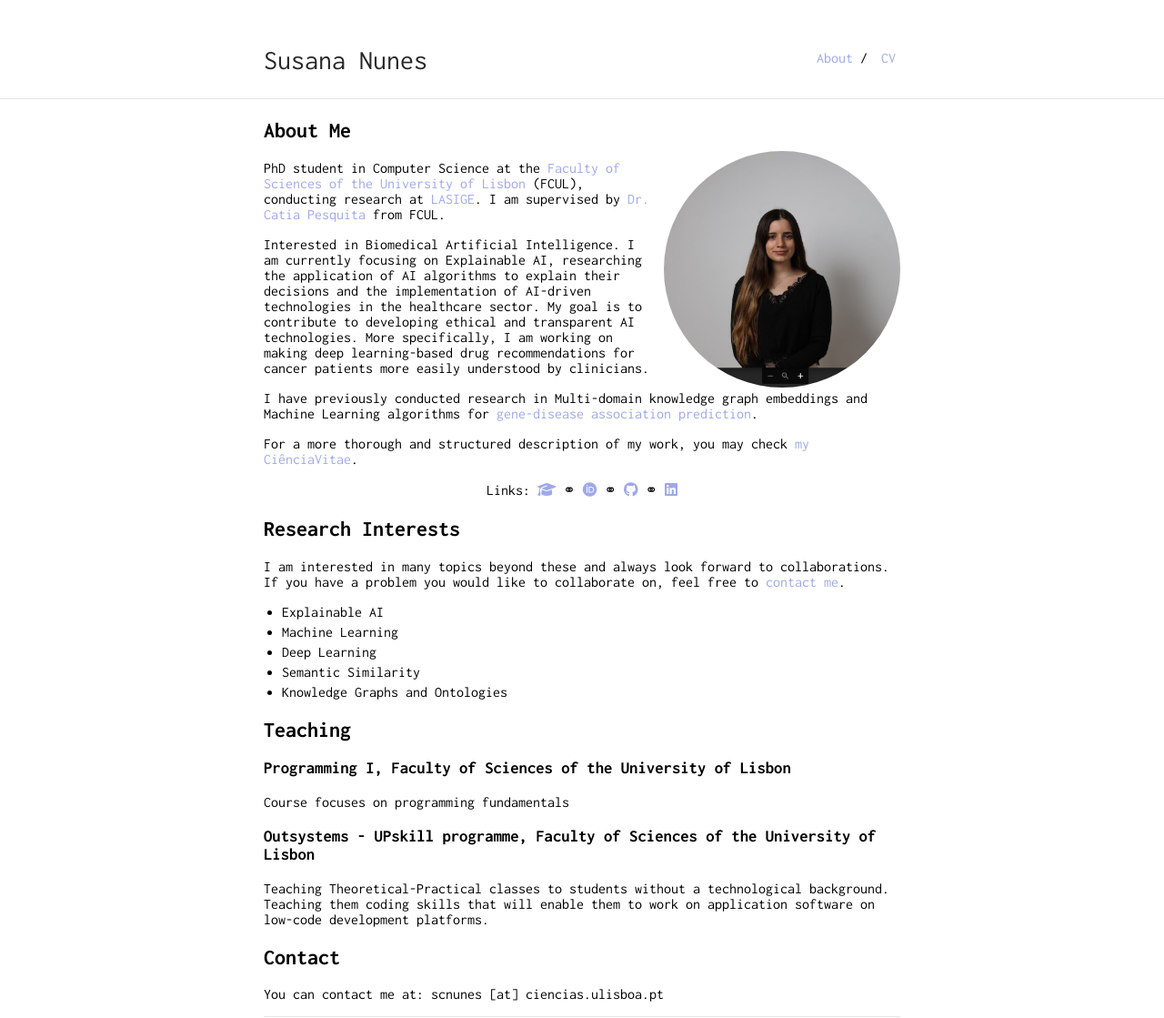
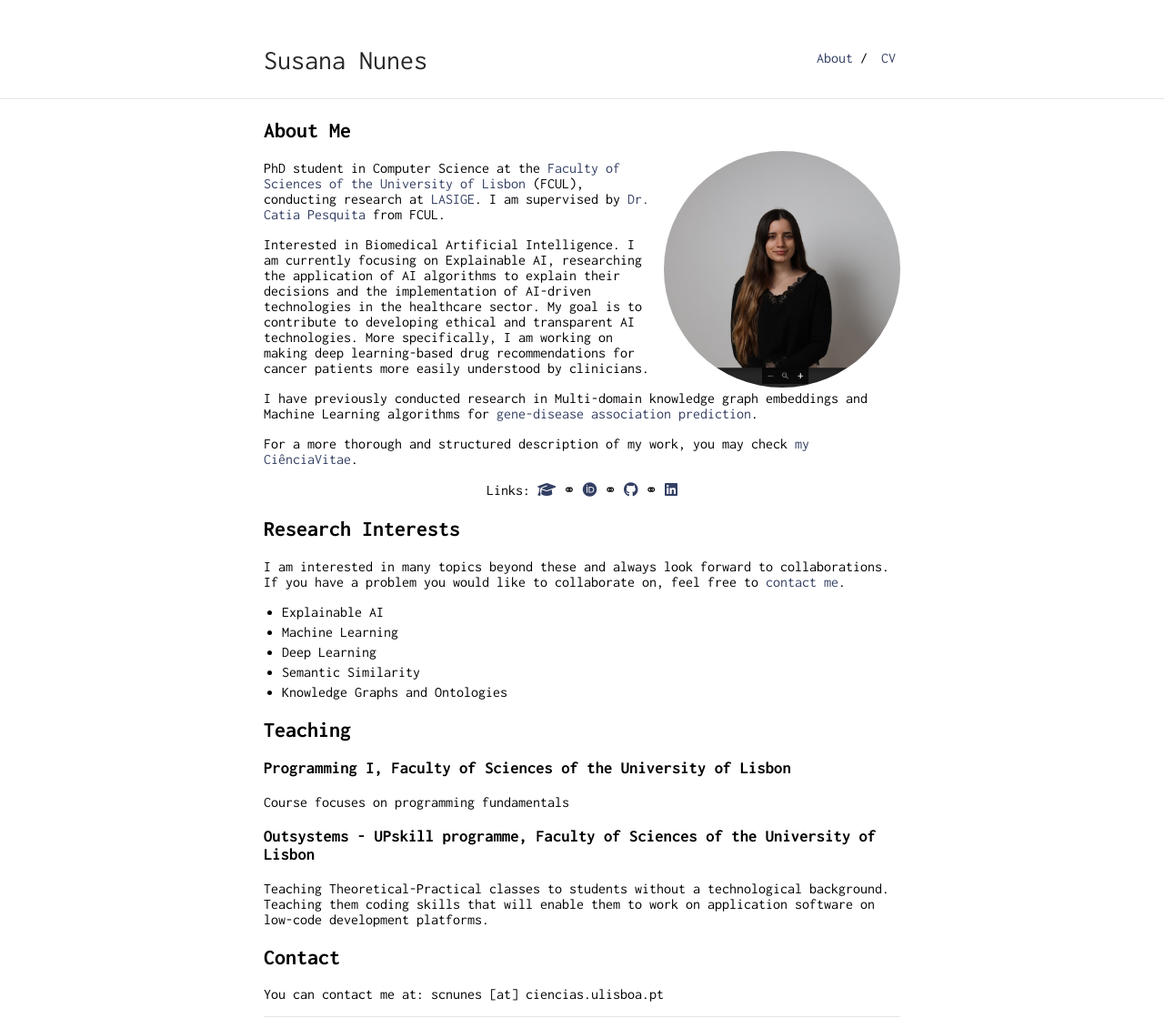
Before and after one commit to SusanaPNunes/susanapnunes.github.io, a Jekyll site: the page built from index.md, in a window 1280 px wide. Shown: the whole page at 91% size. Built offline with Jekyll 4.4.1, drawn with Linux system fonts in a browser that asks for light colours; nearby versions of some CDN libraries.

Commit message:
Update _style.scss

```diff
--- a/_sass/_style.scss
+++ b/_sass/_style.scss
@@ -16,7 +16,7 @@ body {
 }
 a {
     text-decoration: none;
-    color: #9FA8EB;
+    color: #333F63;
 }
 a:hover {
     text-decoration: underline;
```
